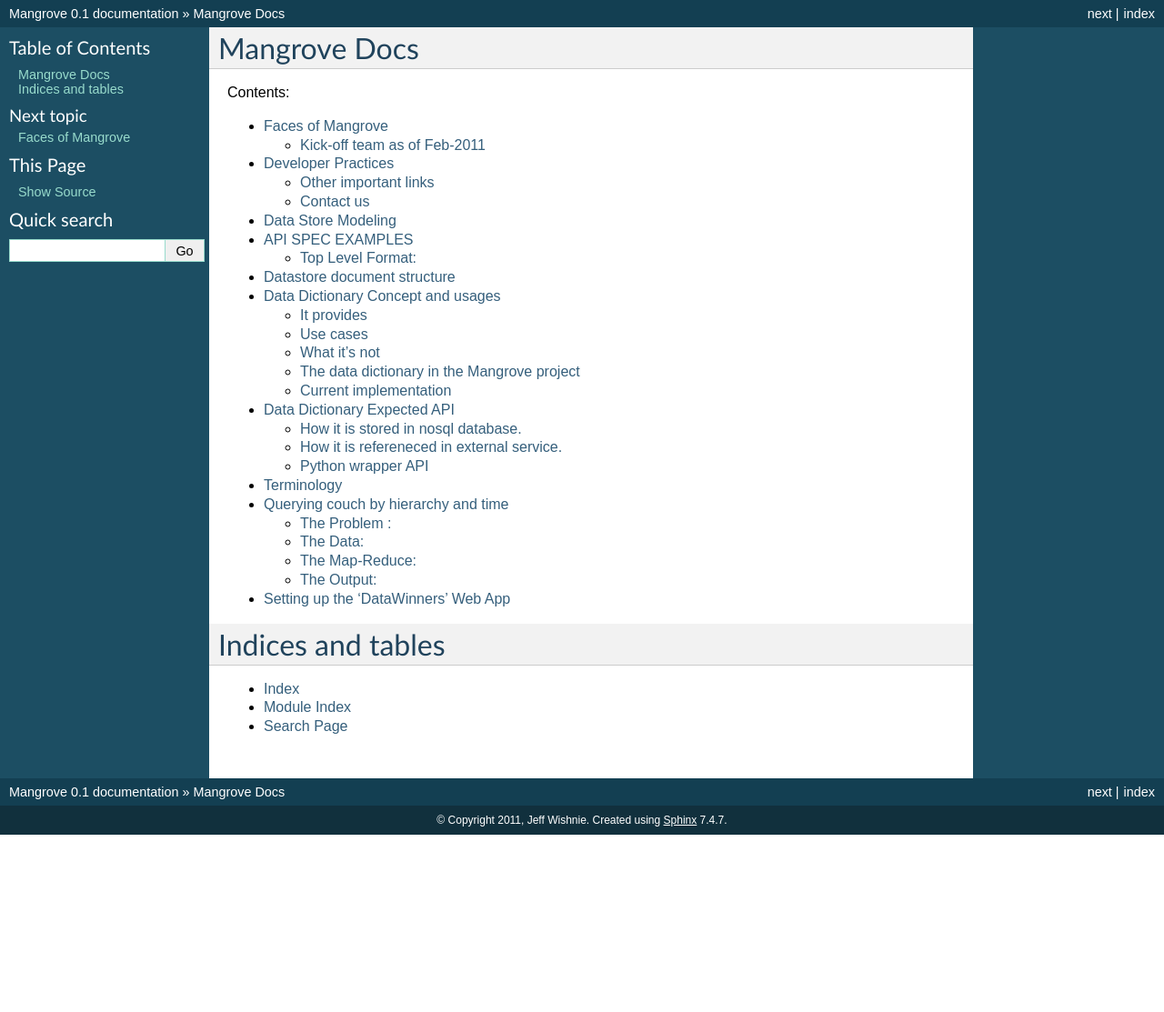
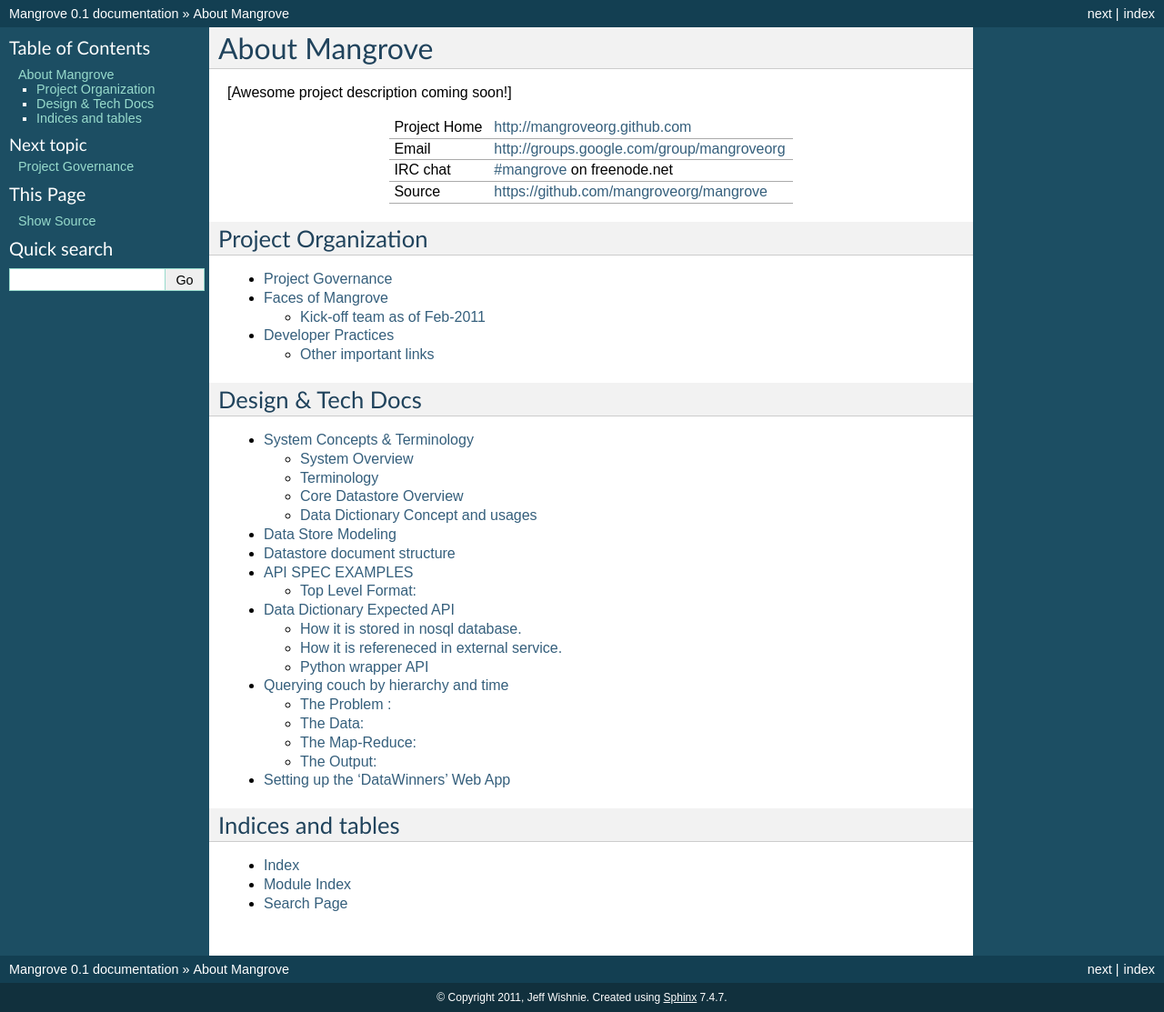
Before and after one commit to ini-asangansi/mangrove, a Sphinx documentation site: the page built from docs/index.rst, in a window 1280 px wide. Shown: the whole page at 91% size. Built offline with Sphinx 7.4.7, drawn with Linux system fonts in a browser that asks for light colours; before the commit the page ends 918 px from its top, so only the background shows below that; some of the changed lines change nothing that is shown.

Commit message:
new file:   concepts.rst; index page for design concepts new file:   core_datastore_overview.rst; summary of datastore requirements modified:   developerpractices.rst; removed contacts, google groups links etc... new file:   governance.rst; place holder for project governance page modified:   index.rst; added some more structure new file:   system_overview.rst; placeholder for full system overview

```diff
--- /dev/null
+++ b/docs/concepts.rst
@@ -0,0 +1,11 @@
+-----------------------------
+System Concepts & Terminology
+-----------------------------
+
+..  toctree::
+    :maxdepth: 1
+
+    system_overview
+    terminology
+    core_datastore_overview
+    datadict_concept
--- /dev/null
+++ b/docs/core_datastore_overview.rst
@@ -0,0 +1,238 @@
+-----------------------
+Core Datastore Overview
+-----------------------
+
+Introduction
+------------
+The high-level goal of the Mangrove datastore is to allow the free submission
+of data about a known set of *entities* and the quick and easy retrieval of
+data aggregated across time and hierarchy *without* requiring any upfront
+definition of schemas or entity structure.
+
+The key goals can be summarized as:
+
+*   **Support Schema-less submission of arbitrary data**
+
+    This is motivated by expected usage patterns where an organization will
+    frequently modify the data collected based on actual usage. By avoiding
+    requiring any a-priori definition of data-sets users are given full
+    flexibility to adjust data collected on-the-fly.
+
+    for example, a health NGO operating rural clinics might begin by simply
+    collecting a monthly report of how many patients where seen in that month.
+    As they get more sophisticated they may start collecting separate values for
+    men, women, girls and boys. This transition should not require any datastore
+    restructuring.
+
+*   **Support aggregation of data across time and hierarchy (geographic as special case)**
+
+    Time-based aggregations include queries such as "Average number of patients seen in 2011" or
+    more complex segmented time aggregations such as "Average number of patients seen each month in 2011"
+
+    The key hierarchical aggregation is by geographic administrative boundaries. For example:
+    "Total number of patients seen in 2011 for all clinics in San Francisco
+    (or California or United States)"
+
+    Non-geographic arbitrary aggregation trees as supported as well. For example, aggregation by
+    organization chart: "Patients seen at clinics managed by the Child Protection group"
+
+*   **Provide data consistency on a field level via 'Data Dictionary'**
+
+    To make it easy for users to aggregate data collect for a given entity via
+    unstructured data submissions, the core datastore will include a 'Data Dictionary'
+    where semantic-types are defined at stored. These types are then applied to submitted
+    data fields allowing aggregation across different submissions and encouraging data
+    consistency.
+
+    For example, our health NGO now wishes to  collecting data on each patient who receives an HIV
+    test so they submit data for each patient test in form (name, age-in-years, test-administered).
+
+    Later they start recording patients who receive family-planning counseling and collect:
+    (name, age-in-years, counseling-program-attended)
+
+    When they want to get the average age of patients who received HIV Tests or Family Planning Counseling
+    the system can aggregate values of 'age-in-years' from both submissions even though the structure of
+    each submission is different.
+
+    And later, when they want to start registering infants seen, they can define a more useful 'Age in Months'
+    field (with values ranging from 0-60) and still run aggregations of the form
+    "Average age of patients seen" by multiplying any aggregated "Age in Years" values by 12 before averaging
+    with "Age in Months" fields.
+
+*   **Provide simple Python and RESTful APIs for accessing data and standard aggregation queries**
+
+    The datastore is agnostic as to both the sources and consumers of data. These APIs will allow data sources
+    ranging from SMS engines, to XForms clients and Web applications to submit data.
+
+    On the visualization and reporting side, charting, plotting, graphing, and geographic visualization
+    clients may access data series suitable for visualization pre-aggregated across time and hierarchy.
+
+Core Structures
+---------------
+
+The logical architecture as envision has very few structures:
+
+*   **Entity**
+
+    An 'entity' is anything that users may want to report on. For example: a patient, a clinic,
+    a waterpoint, etc... Entities are *typed* (e.g. 'Clinic', 'Waterpoint') and *uniquely identified*
+
+    Entities contain *no data* beyond **UID** and **TYPE**
+
+    Entities must be *registered* in the system before data can be collected on them.
+    Registration is nothing more than the process of assigning a UID to the entity and does *not*
+    have to be a distinct user-action—the datastore can register an entity as part of the process of
+    recording the first submission of data on the entity.
+
+*   **Data Record**
+
+    Every time data is submitted to the datastore it is saved as an independent time-stamped data record.
+
+    Each data record is associated with a single Entity. The set of data records for a given Entity
+    comprises all the values/data known about that Entity.
+
+    For example, if a user submits a report that 10 patients were seen in May at Clinic1, and other user
+    submits a report that Clinic1 had stock of 20 bednets in May, the set of
+    information known about Clinic1 is that in May 10 patients were seen and 20 bednets are in stock.
+
+*   **Fields and Values**
+
+    Each data record contains an arbitrary set of field/value tuples with fields optionally
+    typed from the Data Dictionary.
+
+*   **Data Dictionary Types**
+
+    These are definitions of types which can be associated with fields in a data record. Defined types
+    maybe contain the following:
+
+    * Type name
+    * Base type (numeric, string, choice, geocode etc...)
+    * User readable description
+    * Validation constraints
+
+Questions we want to ask the Data Store
+---------------------------------------
+Rather than set out specific technical proposals, or get caught in the argument
+over what should be done in the DB vs. in application logic, here I try to
+categorize the different kinds of questions we want to be able to ask the data store.
+
+For the examples, assume the datastore is holding information for a NGO that operates health
+clinics throughout the United State.
+
+Basic Retrieval
++++++++++++++++
+
+**Question**
+    Retrieve all the Entities of a specific type.
+**Example**
+    Show a list of all health clinics.
+
+--------
+
+**Question**
+    Retrieve specific entity by a unique id.
+**Example**
+    Show health clinic with ID Clinic001:
+
+--------
+
+**Question**
+    Retrieve specific entity by a semi-unique id. This may return a list if there are multiple matches.
+**Example**
+    Show health clinic with "Free Clinic" in its name.
+
+State Queries
++++++++++++++
+
+**Question**
+    Retrieve an Entity (or set of Entities) with a specific set of values.
+**Example**
+    Show a list of all health clinics and include with each clinic:
+
+    * Geographic location
+    * Clinic Directors Name
+    * Current stock of Cipro (an antibiotic)
+
+--------
+
+**Question**
+    Return an Entity (or set of Entities) with *all* the latest values associated with it.
+**Example**
+    Show the latest information for Clinic001. This should include the latest reported value of
+    every field every reported on this clinic.
+
+--------
+
+**Question**
+    Retrieve an Entity (or set of Entities) a set of values *as of a given date*
+**Example**
+    Show all the latest information on Clinic001 as of Jan 15, 2010
+
+Time Aggregated Queries
++++++++++++++++++++++++
+
+**Question**
+    Retrieve an Entity (or set of Entities) with a specific set of values *aggregated* by
+    a function such as ``sum()`` or ``avg()`` over a given time range.
+**Example**
+    Show a list of all health clinics and include with each clinic:
+
+    * Total number of patients seen in 2011
+
+--------
+
+**Question**
+    Retrieve an Entity (or set of Entities) with a specific set of values *aggregated* by
+    a function such as ``sum()`` or ``avg()`` over a given time range with a given *periodicity*.
+**Example**
+    Show a list of all health clinics and include with each clinic:
+
+    * Average number of patients seen each *month* for each month in 2011
+
+
+Selection Queries
++++++++++++++++++
+**Question**
+    Retrieve all Entities which have a specific value.
+**Example**
+    Show all health clinics where "Population Served" > 1000
+
+--------
+
+**Question**
+    Retrieve all Entities which have a specific *aggregated* value.
+**Example**
+    Show all health clinics where "Total Patients Seen" > 1000
+
+--------
+
+**Question**
+    Retrieve all Entities which have a specific aggregated value over time.
+**Example**
+    Show all health clinics where "Total Patients Seen in 2011" > 1000
+
+
+Hierarchy Aggregated Queries
+++++++++++++++++++++++++++++
+**Note**: These queries don't return entities, they return values aggregated by a
+hierarchy node (e.g. 'California' or 'San Francisco') which suggests that maybe
+Matt Berg is right and hierarchy nodes maybe should be consider 'Entities', or
+'Generated Entities'...
+
+**Question**
+    Retrieve a set of *Values* aggregated by a given *node* in a hierarchy.
+**Example**
+    From the set of all clinics in California show:
+
+    * Total number of patients seen in 2011 (in California)
+    * Average number of patients seen in 2011 (in California)
+
+--------
+
+**Question**
+    Retrieve a set of *Values* aggregated by a given *level* in a hierarchy.
+**Example**
+    From each State in the United States show:
+
+    * Total number of patients seen in clinics in that state 2011
+    * Average number of patients seen in clinics in that state in 2011
--- a/docs/developerpractices.rst
+++ b/docs/developerpractices.rst
@@ -22,10 +22,6 @@
 * Our transport layer is managed by VUMI_
 * `Django 1.3`_ is our web framework
 
-Contact us
-----------
-IRC chat: freenode.net#mangrove
-
 .. _Django 1.3: http://www.djangoproject.com
 .. _VUMI: https://github.com/praekelt/vumi
 .. _Git: http://git-scm.com/
--- /dev/null
+++ b/docs/governance.rst
@@ -0,0 +1,5 @@
+-------------------
+Project Governance
+-------------------
+
+[coming soon!]
--- a/docs/index.rst
+++ b/docs/index.rst
@@ -3,22 +3,42 @@
    You can adapt this file completely to your liking, but it should at least
    contain the root `toctree` directive.
 
-Mangrove Docs
-====================================
+==============
+About Mangrove
+==============
 
-Contents:
+[Awesome project description coming soon!]
+
+============    ====================================================================
+Project Home    http://mangroveorg.github.com
+Email           http://groups.google.com/group/mangroveorg
+IRC chat        `#mangrove`_  on freenode.net
+Source          https://github.com/mangroveorg/mangrove
+============    ====================================================================
+
+.. _\#mangrove: irc://chat.freenode.net:6667/mangrove
+
+Project Organization
+====================
 
 ..  toctree::
     :maxdepth: 2
 
+    governance
     faces
     developerpractices
+
+Design & Tech Docs
+==================
+
+..  toctree::
+    :maxdepth: 2
+
+    concepts
     data_store_modeling
+    datastore_api
     api_toplevel_spec
-    datastore_api
-    datadict_concept
     datadict_api
-    terminology
     querying_by_loc_and_time
     website_setup_on_local_env
 
--- /dev/null
+++ b/docs/system_overview.rst
@@ -0,0 +1,3 @@
+---------------
+System Overview
+---------------
```
